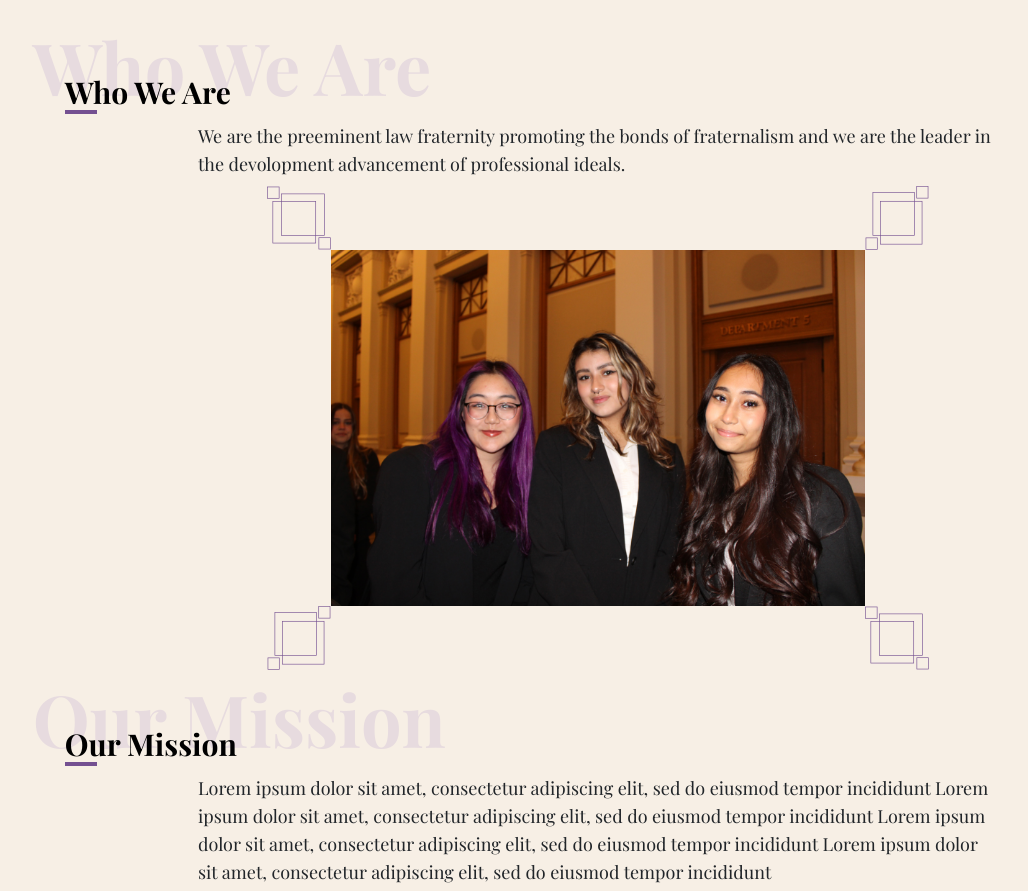
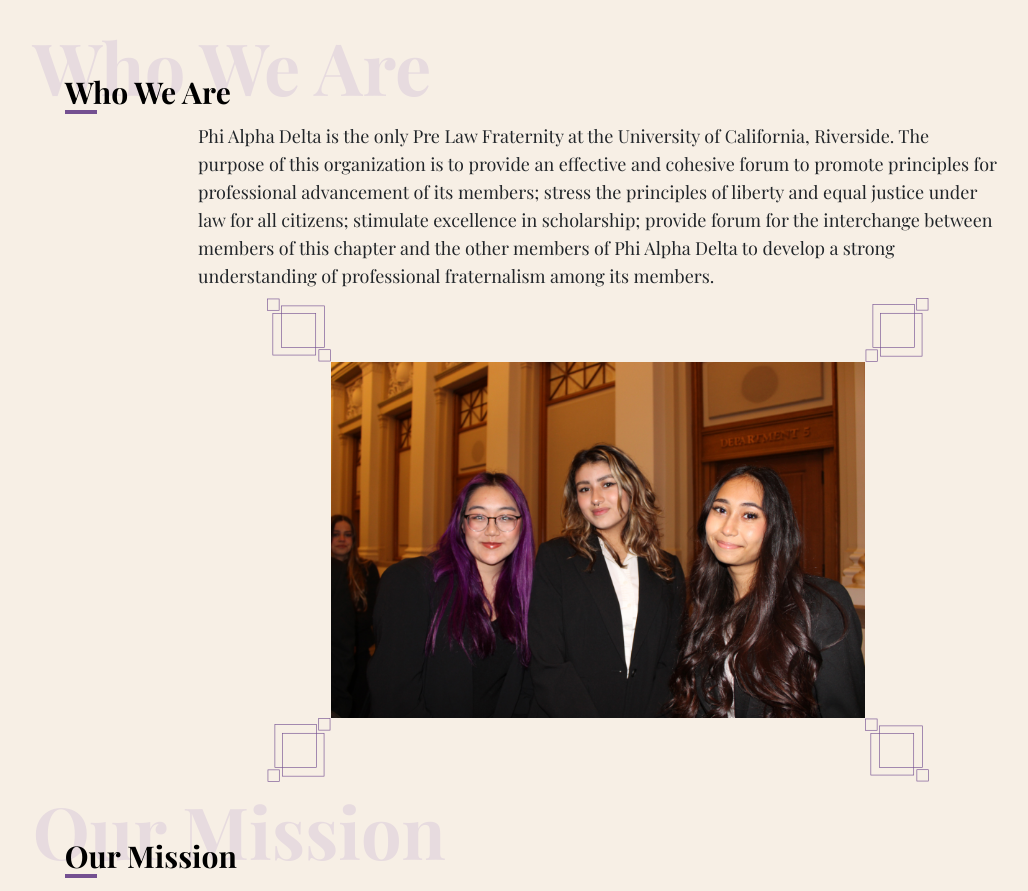
Before and after one commit to acm-ucr/pad-website, a Next.js app: page /about in a window 1280 px wide. Shown: the part 700-1591 px from the top of the page, without its empty margins (42-1070 px from the left). Built offline with nearby package versions, Linux system fonts and the light colour scheme; a web font is replaced by a local one; what tailwindcss-animated would draw is missing.

Commit message:
fix events

```diff
--- a/src/app/about/page.js
+++ b/src/app/about/page.js
@@ -15,21 +15,41 @@ const AboutPage = () => {
       <CoreValueCards />
       <div className="w-10/12 flex flex-col items-center my-12">
         <Title title="Who We Are" />
-        <p className="textsm md:text-lg w-9/12 font-playfair my-2 md:my-5">
-          We are the preeminent law fraternity promoting the bonds of
-          fraternalism and we are the leader in the devolopment advancement of
-          professional ideals.
+        <p className="textsm md:text-lg w-11/12 md:w-9/12 font-playfair my-2 md:my-5">
+          Phi Alpha Delta is the only Pre Law Fraternity at the University of
+          California, Riverside. The purpose of this organization is to provide
+          an effective and cohesive forum to promote principles for professional
+          advancement of its members; stress the principles of liberty and equal
+          justice under law for all citizens; stimulate excellence in
+          scholarship; provide forum for the interchange between members of this
+          chapter and the other members of Phi Alpha Delta to develop a strong
+          understanding of professional fraternalism among its members.
         </p>
         <Picture picture={PAD3} />
 
         <Title title="Our Mission" />
-        <p className="textsm md:text-lg w-9/12 font-playfair my-2 md:my-5">
-          Lorem ipsum dolor sit amet, consectetur adipiscing elit, sed do
-          eiusmod tempor incididunt Lorem ipsum dolor sit amet, consectetur
-          adipiscing elit, sed do eiusmod tempor incididunt Lorem ipsum dolor
-          sit amet, consectetur adipiscing elit, sed do eiusmod tempor
-          incididunt Lorem ipsum dolor sit amet, consectetur adipiscing elit,
-          sed do eiusmod tempor incididunt
+        <p className="textsm md:text-lg w-11/12 md:w-9/12 font-playfair my-2 md:my-5">
+          Our main events strive to promote the ideals of brotherhood in
+          addition to professional advancements. We host an annual Lawyer
+          Banquet in the Fall, which allows new and active members exposure to
+          speak and network with lawyers. In Winter, we have winter retreat (a
+          small trip we take to bond with one another)! Then, we have Spring
+          formals and Alumni Networking in the Spring! These main events are
+          hosted in conjunction to smaller events that help to provide students
+          with career opportunities and professional development. The difference
+          between Phi Alpha Delta and other pre-law organizations is our
+          preeminent role in creating strong networks and relationships; we have
+          a mentor mentee program, similar to a big/little program that
+          establishes lifelong relationships with other students who are
+          entering the legal profession as well. This dynamic may help to
+          provide employment and internship opportunities, in addition to advice
+          in every aspect. Many mentor mentee relationships help towards
+          assimilating into university life and into the legal community in
+          terms of law school or gap year opportunities. With this in mind, Phi
+          Alpha Delta is the perfect place to begin learning about law! By
+          providing members with events and resources, as well as individual
+          experiences, Phi Alpha Delta is a diversified organization that
+          provides opportunities in every aspect!
         </p>
         <Picture picture={PAD4} />
         <Title title="Activities and Socials" />
@@ -37,7 +57,7 @@ const AboutPage = () => {
           <PictureCarousel />
         </div>
         <Title title="DECLARATION OF PURPOSE" />
-        <p className="textsm md:text-lg font-playfair my-2 md:my-5 ">
+        <p className="text-sm md:text-lg font-playfair my-2 md:my-5 w-11/12 md:w-9/12">
           The purpose of this Fraternity shall be to form a strong bond uniting
           students and teachers of the lawwith members of the Bench and Bar in a
           fraternal fellowship designed to advance the ideals of liberty and
--- a/src/app/contacts/page.js
+++ b/src/app/contacts/page.js
@@ -7,7 +7,7 @@ const ContactsPage = () => {
   return (
     <div className="w-full flex flex-col items-center">
       <Header title="Contacts" src={contacts} />
-      <div className="flex flex-row -translate-y-32 h-[70vh] w-2/3 items-center justify-center">
+      <div className="flex flex-row -translate-y-32 h-[70vh] w-2/3 items-center justify-center z-50">
         <ContactLinkTree />
         <ContactSendEmail />
       </div>
--- a/src/app/join/page.js
+++ b/src/app/join/page.js
@@ -6,7 +6,7 @@ import HowToJoin from "@/components/join/HowToJoin";
 
 const JoinPage = () => {
   return (
-    <div className="flex flex-col items-center">
+    <div className="flex flex-col items-center w-full">
       <Header title="Join" src={join} />
       <div className="flex flex-row space-x-32 mt-10 mb-10">
         <NationalBenefits />
--- a/src/components/about/CoreValueCards.jsx
+++ b/src/components/about/CoreValueCards.jsx
@@ -1,26 +1,9 @@
 "use client";
-import { FaBlackTie } from "react-icons/fa";
-import { FaHandshake } from "react-icons/fa";
-import { FaHandHoldingHeart } from "react-icons/fa";
-import { FaLightbulb } from "react-icons/fa";
-import { FaHandHoldingUsd } from "react-icons/fa";
-import { FaSymfony } from "react-icons/fa";
-import { FaInvision } from "react-icons/fa";
 import Row from "react-bootstrap/Row";
 import Col from "react-bootstrap/Col";
 import CoreValueCard from "./CoreValueCard";
+import { coreValues } from "../data/courvalueCards";
 
-const iconStyle = "text-2xl md:text-4xl text-pad-beige";
-
-const coreValues = [
-  { icon: <FaBlackTie className={iconStyle} />, text: "Integrity" },
-  { icon: <FaHandshake className={iconStyle} />, text: "Compassion" },
-  { icon: <FaHandHoldingHeart className={iconStyle} />, text: "Courage" },
-  { icon: <FaLightbulb className={iconStyle} />, text: "Professionalism" },
-  { icon: <FaHandHoldingUsd className={iconStyle} />, text: "Service" },
-  { icon: <FaSymfony className={iconStyle} />, text: "Diversity" },
-  { icon: <FaInvision className={iconStyle} />, text: "Innovation" },
-];
 const CoreValueCards = () => {
   return (
     <div className="w-10/12 -mt-16 flex justify-center z-50">
--- a/src/components/board/Boards.jsx
+++ b/src/components/board/Boards.jsx
@@ -6,7 +6,7 @@ import Board from "./Board";
 const Boards = () => {
   return (
     <div className="flex justify-center">
-      <Row className="my-6 p-0 flex justify-start w-10/12">
+      <Row className="my-6 p-0 flex justify-start w-9/12">
         {boardMembers.map((member, idx) => (
           <Board member={member} key={idx} />
         ))}
--- /dev/null
+++ b/src/components/data/courvalueCards.js
@@ -0,0 +1,18 @@
+import { FaBlackTie } from "react-icons/fa";
+import { FaHandshake } from "react-icons/fa";
+import { FaHandHoldingHeart } from "react-icons/fa";
+import { FaLightbulb } from "react-icons/fa";
+import { FaHandHoldingUsd } from "react-icons/fa";
+import { FaSymfony } from "react-icons/fa";
+import { FaInvision } from "react-icons/fa";
+const iconStyle = "text-2xl md:text-4xl text-pad-beige";
+
+export const coreValues = [
+  { icon: <FaBlackTie className={iconStyle} />, text: "Integrity" },
+  { icon: <FaHandshake className={iconStyle} />, text: "Compassion" },
+  { icon: <FaHandHoldingHeart className={iconStyle} />, text: "Courage" },
+  { icon: <FaLightbulb className={iconStyle} />, text: "Professionalism" },
+  { icon: <FaHandHoldingUsd className={iconStyle} />, text: "Service" },
+  { icon: <FaSymfony className={iconStyle} />, text: "Diversity" },
+  { icon: <FaInvision className={iconStyle} />, text: "Innovation" },
+];
--- a/src/components/events/Calendar.jsx
+++ b/src/components/events/Calendar.jsx
@@ -1,39 +1,16 @@
 "use client";
-import React, { useEffect, useState } from "react";
+import { useState } from "react";
 import { Calendar, momentLocalizer } from "react-big-calendar";
 import moment from "moment";
 import "react-big-calendar/lib/css/react-big-calendar.css";
 import CustomToolbar from "./CustomToolbar.jsx";
 import CustomEvent from "./CustomEvents.jsx";
-import axios from "axios";
 import Modal from "./Modal.jsx";
 
 const localizer = momentLocalizer(moment);
 
-const CalendarEvent = () => {
-  const [events, setEvents] = useState([]);
+const CalendarEvent = ({ events }) => {
   const [modalEvent, setModalEvent] = useState(null);
-  console.log(events);
-  useEffect(() => {
-    axios
-      .get(
-        `https://www.googleapis.com/calendar/v3/calendars/${process.env.NEXT_PUBLIC_CALENDAR_ID}/events?key=${process.env.NEXT_PUBLIC_GOOGLE_CALENDAR_API_KEY}&singleEvents=true&orderBy=starttime`
-      )
-      .then((result) => {
-        setEvents(
-          result.data.items.map((event) => ({
-            ...event,
-            start: new Date(event.start.dateTime),
-            end: new Date(event.end.dateTime),
-            color: event.description?.startsWith("General Meeting")
-              ? "bg-pad-textshadow text-black"
-              : event.description?.startsWith("Social")
-              ? "bg-pad-purple text-white"
-              : "bg-pad-lightpurple text-black",
-          }))
-        );
-      });
-  }, []);
 
   return (
     <section className="w-full flex justify-center items-center flex-col mt-[2vh] text-xl">
--- a/src/components/home/Landing.jsx
+++ b/src/components/home/Landing.jsx
@@ -46,7 +46,7 @@ const Landing = () => {
               className="h-full w-auto m-0"
               alt="triangle"
             />
-            <p className="m-0 pl-6 md:pl-20 py-1 md:py-2 font-source text-white text-base md:text-2xl whitespace-nowrap">
+            <p className="m-0 pl-6 md:pl-20 py-1 md:py-2 font-source text-white text-base md:text-2xl whitespace-nowrap no-underline hover:scale-110 duration-300">
               Join Us
             </p>
           </Link>
```
Also changed, not shown: src/app/events/page.js (+32 -5 lines), src/components/events/EventDescription.jsx (+10 -6 lines), src/components/events/EventDescriptions.jsx (+2 -41 lines).
